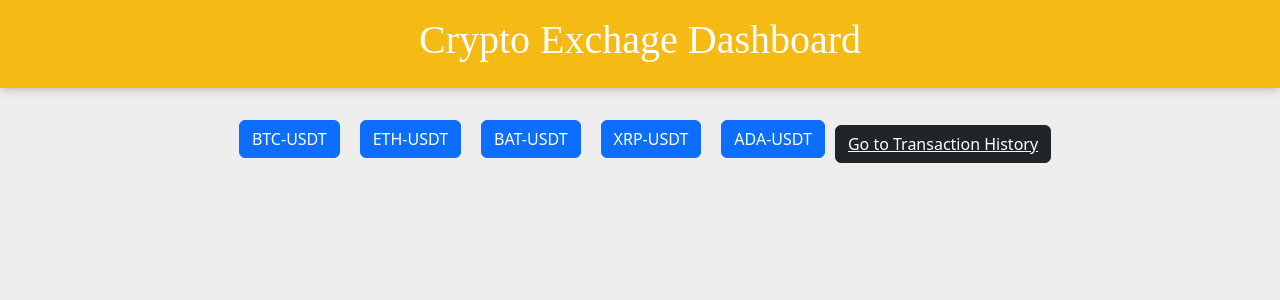
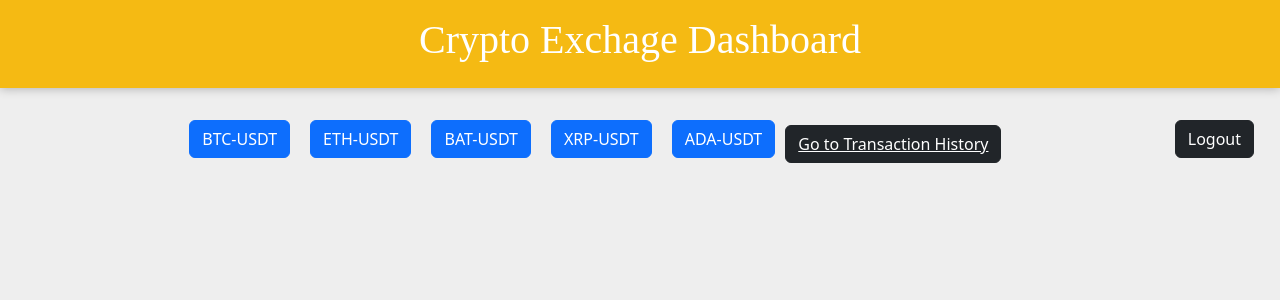
Before and after one commit to raghav-zebpay/postgres-fullstack, a React (Create React App) app in the folder client/: page /homepage in a window 1280 px wide. Shown: the top 300 px of the page. Built offline with nearby package versions, Linux system fonts and the light colour scheme; a web font is replaced by a local one.

Commit message:
Logout support

```diff
--- a/client/src/Components/Buttons.jsx
+++ b/client/src/Components/Buttons.jsx
@@ -1,8 +1,10 @@
 import React from "react";
 import DataFetch from "./DataFetch";
-import {NavLink} from "react-router-dom";
+import {NavLink,useNavigate} from "react-router-dom";
 
 function Button(){
+
+    const navigate=useNavigate();
 
     // const [btc,setbtc]=React.useState(false)
     // const [eth,seteth]=React.useState(false)
@@ -33,6 +35,7 @@ function Button(){
          <button type="button" className="btn btn-primary bt btmargin" onClick={()=>setCoin("bat")}>BAT-USDT</button>
          <button type="button" className="btn btn-primary bt btmargin" onClick={()=>setCoin("xrp")}>XRP-USDT</button>
          <button type="button" className="btn btn-primary bt btmargin" onClick={()=>setCoin("ada")}>ADA-USDT</button>
+         <button type="button" className="btn btn-dark bt btmargin" style={{float:"right"}} onClick={()=>{navigate("/")}} >Logout</button>
          {coin==="btc"?<DataFetch id="btc"/>:""}
          {coin==="eth"?<DataFetch id="eth"/>:""}
          {coin==="bat"?<DataFetch id="bat"/>:""}
```
Also changed, not shown: client/src/Components/Header.jsx (+8 -0 lines).
